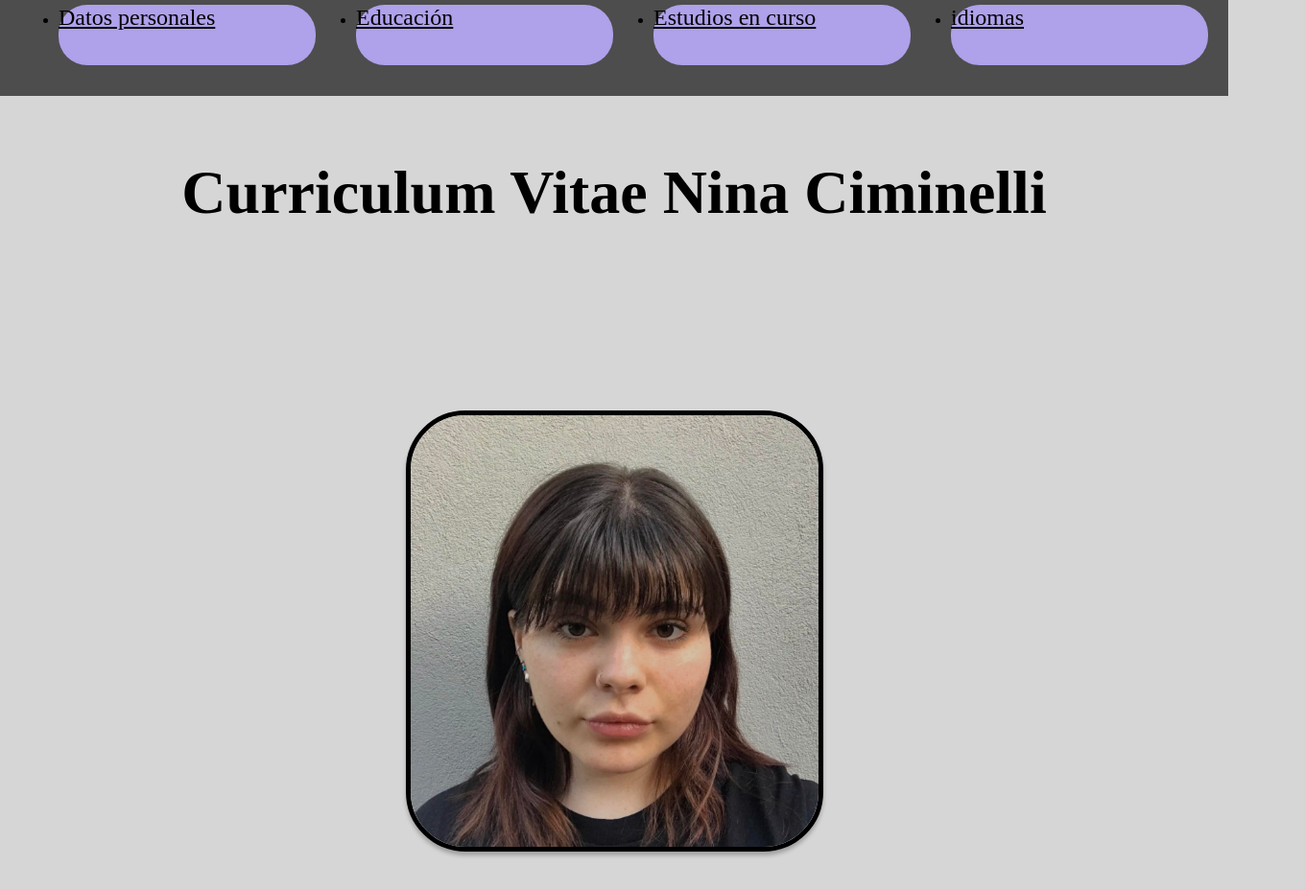
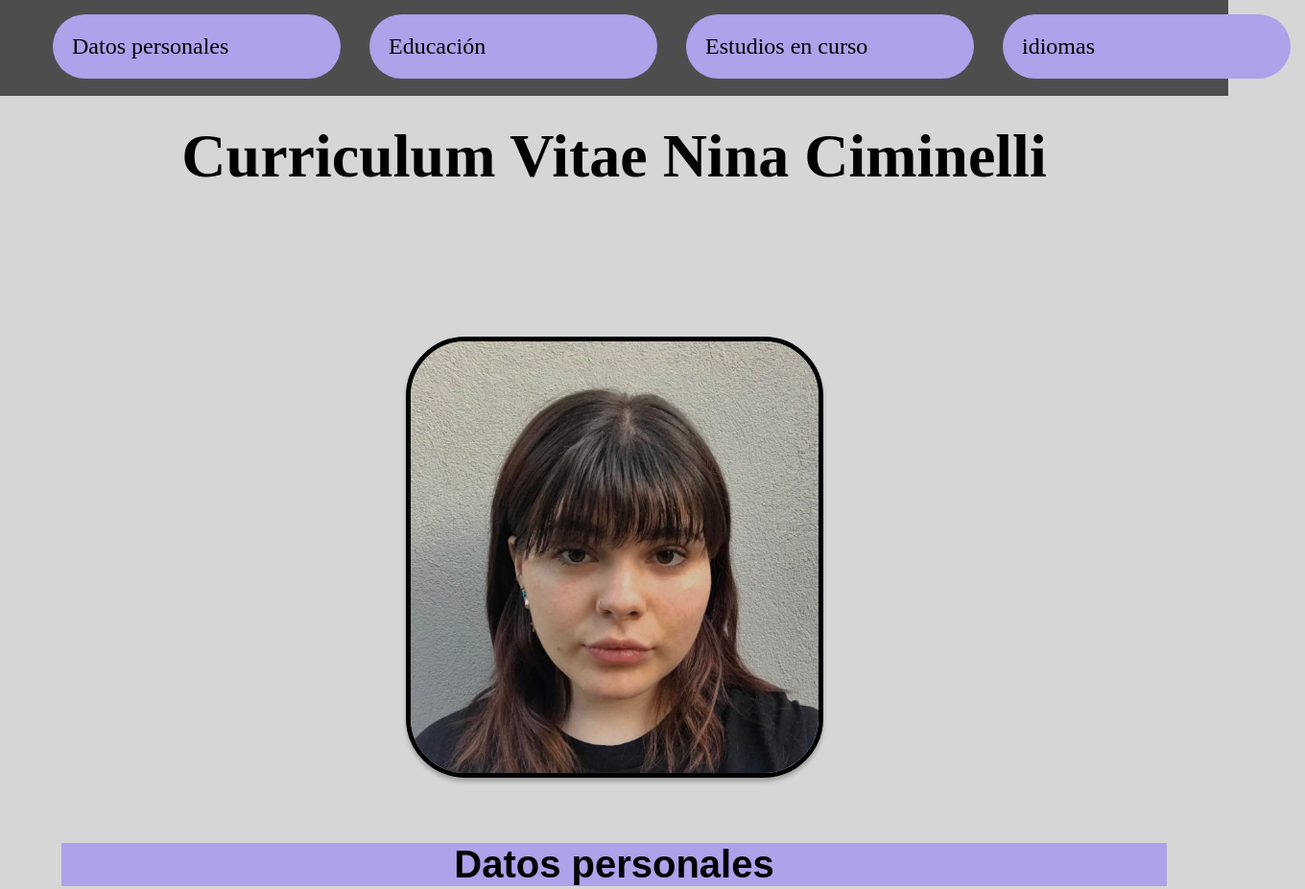
Before and after one commit to NinaCiminelli/cvnina-no, a plain HTML site: page index.html in a window 1280 px wide. Shown: the top 927 px of the page at 96% size, 1360 px wide, since content can reach past the window. Drawn offline with Linux system fonts and the light colour scheme.

Commit message:
Update estilos.css

```diff
--- a/estilos/estilos.css
+++ b/estilos/estilos.css
@@ -3,29 +3,16 @@ h1{
     height: 200px;
 }
 *{
-
-    pad: 0px;
-    margin: 0px;
+    margin: auto;
 }
 .cvimagen{
     width: 425px;
-     height: 450px;
+    height: 450px;
     border: 5px solid #000000;
-box-shadow: 0px 4px 4px rgba(0, 0, 0, 0.25);
-border-radius: 62px;
+    box-shadow: 0px 4px 4px rgba(0, 0, 0, 0.25);
+    border-radius: 62px;
 }
-.imagen{
 
-    color: #D84B8F;
-    margin: 20px;
-    border: solid 10px;
-    padding: 10px;
-}
-.textoazul{
-    color: blue;
-    font-size: 200%;
-    font-family: 'Lucida Sans', 'Lucida Sans Regular', 'Lucida Grande', 'Lucida Sans Unicode', Geneva, Verdana, sans-serif;
-}
 .textonegro{
     color: #000000;
     font-size: 180%;
@@ -39,33 +26,47 @@ border-radius: 62px;
 
 }
 .textoprincipal{
-    margin: 5%;
+    margin: 2%;
     justify-content: center;
     font-size: 400%;
 }
+
 nav{
 width: 100%;
 height: 100px;
-left: 0px;
-top: 0px;
-
+left: 100px;
+top: 100px;
 background: #4D4D4D;
 }
 footer{
 width: 100%;
 height: 56px;
-
 background: #4D4D4D;
 color: #ffffff;
 }
-nav ul li {
+ul {
+    list-style-type: none;
+    display: flex;
+    justify-content: center;
+    }
+li{
+    text-decoration: none;
 
-    border-radius: 30px;
-    background-color: #AFA1EA;
-    width: 268px;
-    height: 63px;
-    margin: 5px;
 }
+
+   a {
+      background: #AFA1EA ;
+      margin: 15px;
+      padding: 20px;
+      text-align: center;
+      width: 260px;
+      border-radius: 100px;
+      display: flex;
+      align-items: center;
+      text-decoration: none;
+
+    }
+
 nav ul {
     display: flex;
     justify-content: space-around;
@@ -83,12 +84,15 @@ nav ul {
     left: 273px;
     top: 546px;
     background-color: white;
-    width: 724px;
+    width: 560px;
     margin: 5%;
     display: flex;
     justify-content: space-around;
     flex-direction: column;
     border-radius: 30px;
+
+
+
 }
 h2{
     font-family: Arial, Helvetica, sans-serif;
```
